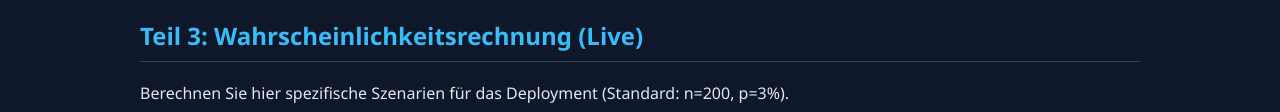
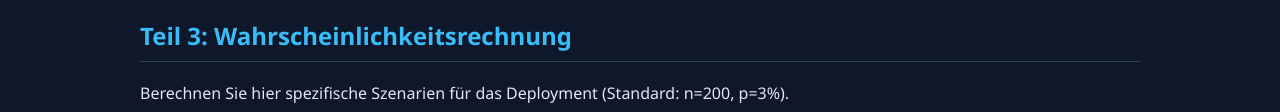
Before and after one commit to TimNolte93/Risikoanalyse-Software-Deployment, a plain HTML site: page epic/webpage/index.html in a window 1280 px wide. Shown: the part 641-753 px from the top of the page. Drawn offline with nearby package versions, Linux system fonts and the light colour scheme.

```diff
--- a/epic/webpage/index.html
+++ b/epic/webpage/index.html
@@ -71,7 +71,7 @@
             </div>
         </div>
 
-        <h2>Teil 3: Wahrscheinlichkeitsrechnung (Live)</h2>
+        <h2>Teil 3: Wahrscheinlichkeitsrechnung</h2>
         <p>Berechnen Sie hier spezifische Szenarien für das Deployment (Standard: n=200, p=3%).</p>
 
         <div class="calculator-grid">
```
